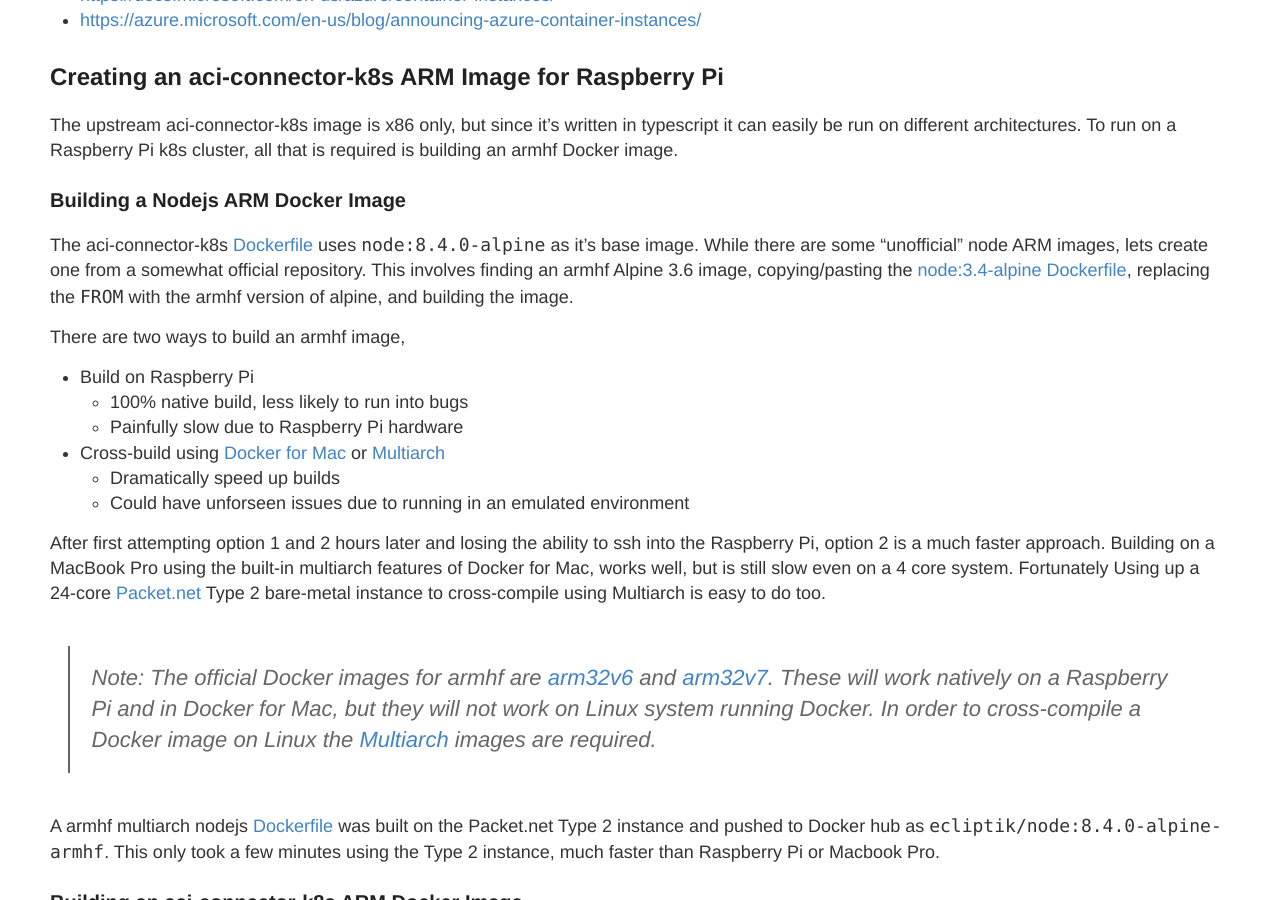
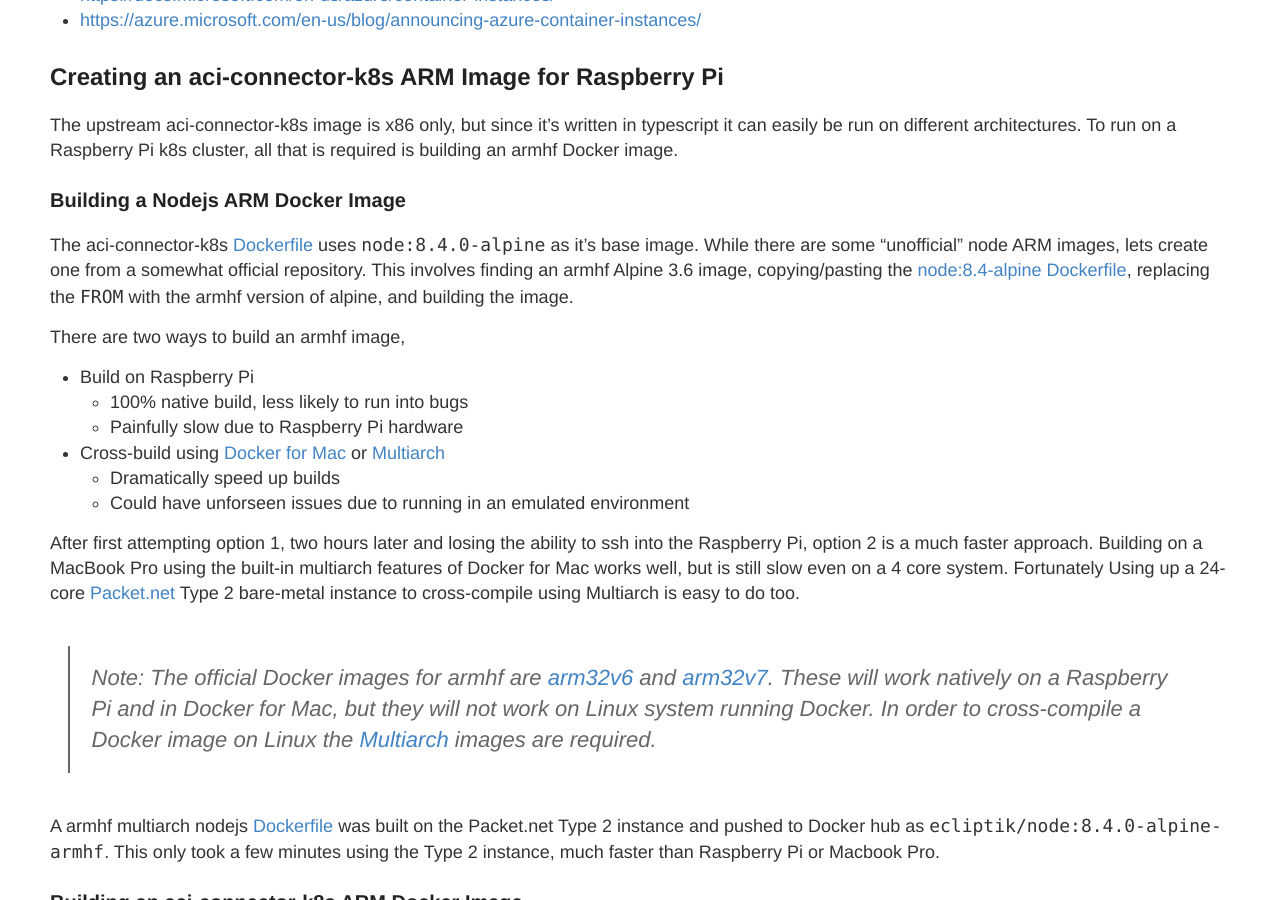
Before and after one commit to ecliptik/ecliptik.github.io, a Jekyll site: the page built from _posts/2017-9-12-ACI-Connector-for-k8s-on-a-Raspberry-Pi-Cluster.md, in a window 1280 px wide and 900 px high, scrolled down 546 px. Built offline with Jekyll 4.4.1, drawn with Linux system fonts in a browser that asks for light colours.

Commit message:
Fix various things in aci-k8s post

```diff
--- a/_posts/2017-9-12-ACI-Connector-for-k8s-on-a-Raspberry-Pi-Cluster.md
+++ b/_posts/2017-9-12-ACI-Connector-for-k8s-on-a-Raspberry-Pi-Cluster.md
@@ -20,7 +20,7 @@
 The upstream aci-connector-k8s image is x86 only, but since it's written in typescript it can easily be run on different architectures. To run on a Raspberry Pi k8s cluster, all that is required is building an armhf Docker image.
 
 ### Building a Nodejs ARM Docker Image
-The aci-connector-k8s [Dockerfile](https://github.com/Azure/aci-connector-k8s/blob/master/Dockerfile) uses `node:8.4.0-alpine` as it's base image. While there are some "unofficial" node ARM images, lets create one from a somewhat official repository. This involves finding an armhf Alpine 3.6 image, copying/pasting the [node:3.4-alpine Dockerfile](https://github.com/nodejs/docker-node/blob/master/8.4/alpine/Dockerfile), replacing the `FROM` with the armhf version of alpine, and building the image.
+The aci-connector-k8s [Dockerfile](https://github.com/Azure/aci-connector-k8s/blob/master/Dockerfile) uses `node:8.4.0-alpine` as it's base image. While there are some "unofficial" node ARM images, lets create one from a somewhat official repository. This involves finding an armhf Alpine 3.6 image, copying/pasting the [node:8.4-alpine Dockerfile](https://github.com/nodejs/docker-node/blob/master/8.4/alpine/Dockerfile), replacing the `FROM` with the armhf version of alpine, and building the image.
 
 There are two ways to build an armhf image,
 
@@ -31,7 +31,7 @@
   - Dramatically speed up builds
   - Could have unforseen issues due to running in an emulated environment
 
-After first attempting option 1 and 2 hours later and losing the ability to ssh into the Raspberry Pi, option 2 is a much faster approach. Building on a MacBook Pro using the built-in multiarch features of Docker for Mac, works well, but is still slow even on a 4 core system. Fortunately Using up a 24-core [Packet.net](https://www.packet.net) Type 2 bare-metal instance to cross-compile using Multiarch is easy to do too.
+After first attempting option 1, two hours later and losing the ability to ssh into the Raspberry Pi, option 2 is a much faster approach. Building on a MacBook Pro using the built-in multiarch features of Docker for Mac works well, but is still slow even on a 4 core system. Fortunately Using up a 24-core [Packet.net](https://www.packet.net) Type 2 bare-metal instance to cross-compile using Multiarch is easy to do too.
 
 > Note: The official Docker images for armhf are [arm32v6](https://hub.docker.com/r/arm32v6/) and [arm32v7](https://hub.docker.com/r/arm32v7/). These will work natively on a Raspberry Pi and in Docker for Mac, but they will not work on Linux system running Docker. In order to cross-compile a Docker image on Linux the [Multiarch](https://github.com/multiarch) images are required.
 
```
